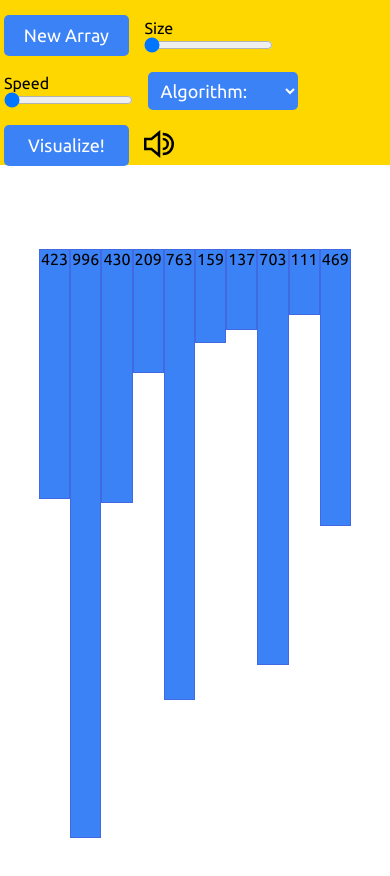
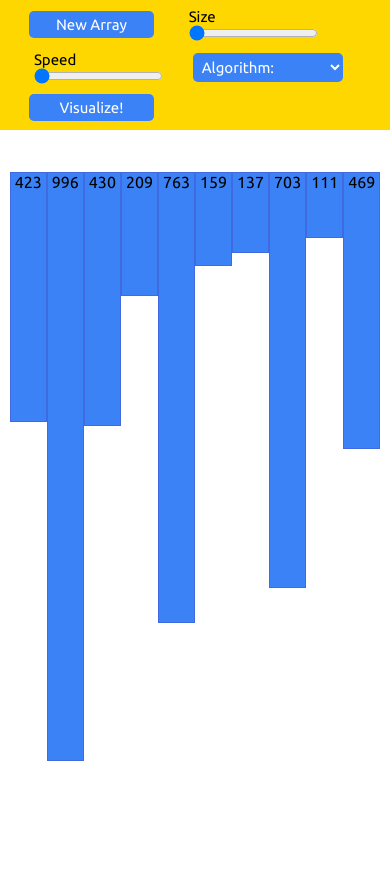
Before and after one commit to N-I-H-A-L/algorithm-visualiser, a React (Vite) app: page /sorting in a window 390 px wide. Shown: the top 876 px of the page. After the commit the page ends 844 px from the top, so only its background shows below. Built offline with nearby package versions, Linux system fonts and the light colour scheme.

Commit message:
Merge Sort Animation and Responsiveness

```diff
--- a/src/components/NavbarS.jsx
+++ b/src/components/NavbarS.jsx
@@ -1,7 +1,6 @@
 import React, { useState, useEffect, useRef } from "react";
 import { useParams } from "../context/context";
 import "../css/NavbarS.css";
-import { GrVolume } from "react-icons/gr";
 import { getBars } from "../utils/generateBars";
 
 const NavbarS = () => {
@@ -267,6 +266,13 @@ const NavbarS = () => {
         const result = new Array(bars.length);
         let i = start, j = mid+1, k = start;
 
+        const tempBars = bars;
+        for(let itr = start; itr<=end; itr++){
+            tempBars[itr].underEvaluation = true;
+        }
+        setBars(tempBars);
+        await timeDelay(delay.current);
+
         while(i<=mid && j<=end){
             if(bars[i].element < bars[j].element){
                 result[k] = bars[i].element;
@@ -292,19 +298,30 @@ const NavbarS = () => {
         }
 
         for(let itr = start; itr<=end; itr++) bars[itr].element = result[itr];
+
+        for(let itr = start; itr<=end; itr++){
+            tempBars[itr].underEvaluation = false;
+        }
+        setBars(tempBars);
+        await timeDelay(delay.current);
     }
 
     const mergeSort = async (start, end) => {
         if(start<end) {
             const mid = Math.floor((start+end)/2);
-            mergeSort(start, mid);
-            mergeSort(mid+1, end);
-            merge(start, mid, end);
+            await mergeSort(start, mid);
+            await mergeSort(mid+1, end);
+            await merge(start, mid, end);
 
-            const markCompleted = bars.map((item)=> {
-                return {...item, completed: true};
+            const markCompleted = bars.map((item, idx)=> {
+                if(idx>=start && idx<=end){
+                    return {...item, completed: true};
+                }
+                return {...item};
             });
             setBars(markCompleted);
+
+            await timeDelay(delay.current);
         }
     }
 
@@ -337,7 +354,6 @@ const NavbarS = () => {
                         <li className="sorting-nav-btns">
                             <button className="visualize-btn" id="visualizeBtn" onClick={()=> handleVisualise()} disabled={playSorting}>Visualize!</button>
                         </li>
-                        <li className="sorting-nav-btns"><GrVolume size={30}/></li>
                     </ul>
                 </div>
             </div>
@@ -346,6 +362,3 @@ const NavbarS = () => {
 }
 
 export default NavbarS;
-
-// import { GrVolumeMute } from "react-icons/gr";
-// <GrVolumeMute />
--- a/src/components/SortVisualiser.jsx
+++ b/src/components/SortVisualiser.jsx
@@ -1,9 +1,34 @@
-import React from 'react';
+import React, { useEffect, useState } from 'react';
 import "../css/SortVisualiser.css";
 import { useParams } from "../context/context";
 
 const SortVisualiser = () => {
   const { bars } = useParams();
+  const [screenWidth, setScreenWidth] = useState(window.innerWidth);
+
+  useEffect(() => {
+    const handleResize = () => {
+      setScreenWidth(window.innerWidth);
+    };
+
+    window.addEventListener('resize', handleResize);
+
+    // Clean up the event listener on component unmount
+    return () => {
+      window.removeEventListener('resize', handleResize);
+    };
+  }, []);
+
+  const getElement = (bar) => {
+    if(screenWidth<1000){
+      if(bars.length>10) return '';
+      else return bar.element;
+    }
+    else{
+      if(bars.length>40) return '';
+      else return bar.element;
+    }
+  }
 
   const generateClasses = (bar) => {
     let classes = "bar ";
@@ -34,9 +59,9 @@ const SortVisualiser = () => {
                     className={generateClasses(bar)}
                     style={{
                       height: `calc((70vh / 1000) * ${bar.element})`,
-                      width: `calc(80vw / ${bars.length})`
+                      width: `calc(95vw / ${bars.length})`
                     }}
-                  >{bars.length < 40 ? bar.element : ''}</div>
+                  >{getElement(bar)}</div>
           })}
         </div>
       </div>
--- a/src/css/NavbarS.css
+++ b/src/css/NavbarS.css
@@ -59,9 +59,35 @@
 
 @media screen and (max-width: 800px) {
     .sorting-nav {
-        height: 165px;
+        height: 130px;
+        padding-top: 8px;
     }
+
     .sorting-nav-items {
         width: 100%;
+        padding-left: 15px;
+    }
+
+    .sorting-nav-btns{
+        padding: 0 10px;
+    }
+
+    .new-array-btn, .visualize-btn{
+        padding: 5px;
+        font-size: 15px;
+    }
+
+    #algo-select{
+        font-size: 15px;
+        padding: 5px;
+    }
+
+    #size-controller, #speed-controller{
+        font-size: 15px;
+        margin-left: 5px;
+    }
+
+    .sorting-nav-items ul{
+        gap: 2.5vw;
     }
 }
--- a/src/css/SortVisualiser.css
+++ b/src/css/SortVisualiser.css
@@ -35,3 +35,13 @@
 .special{
     background-color: red;
 }
+
+@media (max-width: 1000px) {
+    .bar-container{
+        width: 95vw;
+    }
+
+    .sort-visualiser-main{
+        padding: 5vh 5vw;
+    }
+}
```
